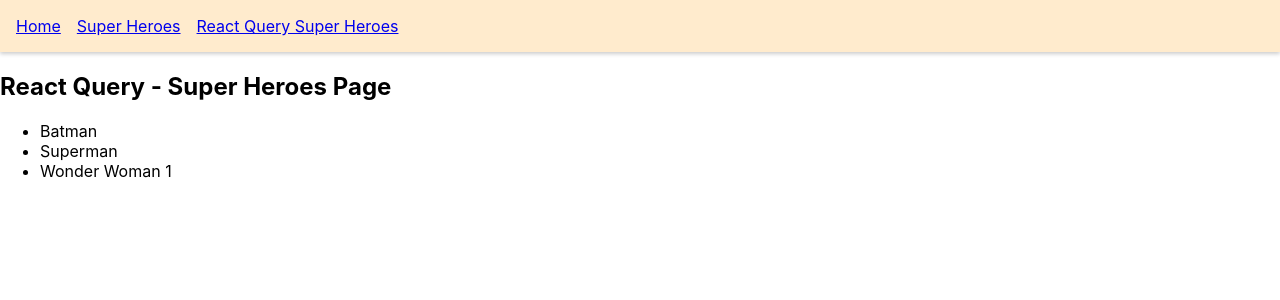
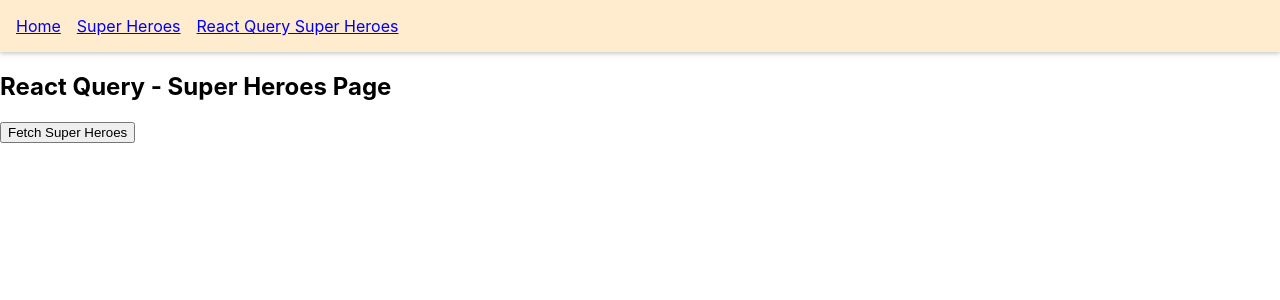
Before and after one commit to jrreda/React-Query-Tutorials, a React (Vite) app: page /rq-super-heroes in a window 1280 px wide. Shown: the top 300 px of the page. Built offline with nearby package versions, Linux system fonts and the light colour scheme; data requests are answered from the project's data file.

Commit message:
useQuery on click

```diff
--- a/src/components/RQSuperHeroes.page.jsx
+++ b/src/components/RQSuperHeroes.page.jsx
@@ -6,11 +6,10 @@ const fetchSuperHeroes = async () => {
 };
 
 export default function RQSuperHeroesPage() {
-  const { data, isLoading, error, isError, isFetching } = useQuery({
+  const { data, isLoading, error, isError, isFetching, refetch } = useQuery({
     queryKey: ["super-heroes"],
     queryFn: fetchSuperHeroes,
-    refetchOnMount: true,
-    refetchOnWindowFocus: true,
+    enabled: false,
   });
 
   console.log("isLoading", isLoading);
@@ -27,6 +26,7 @@ export default function RQSuperHeroesPage() {
   return (
     <div>
       <h2>React Query - Super Heroes Page</h2>
+      <button onClick={refetch}>Fetch Super Heroes</button>
       <ul>
         {data?.data.map((hero) => (
           <li key={hero.id}>{hero.name}</li>
```
